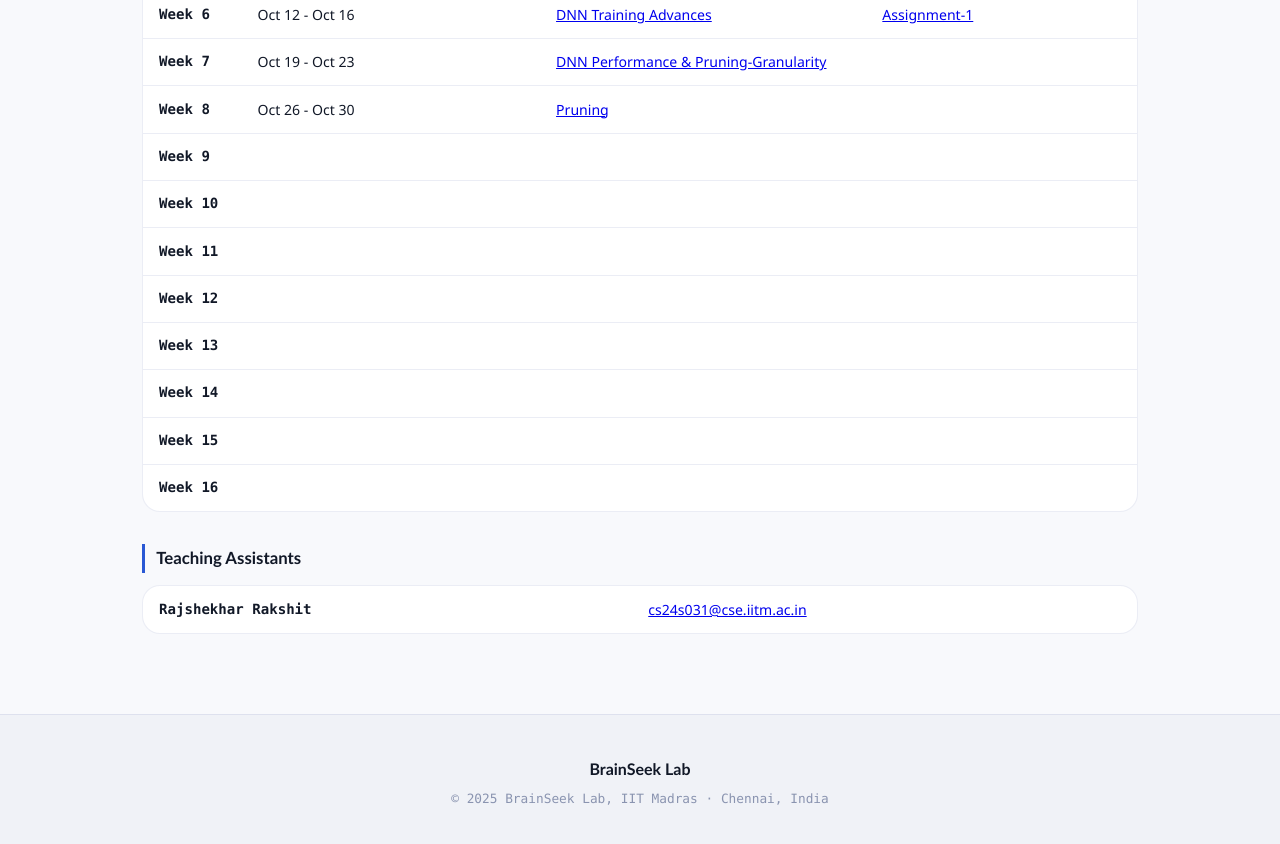
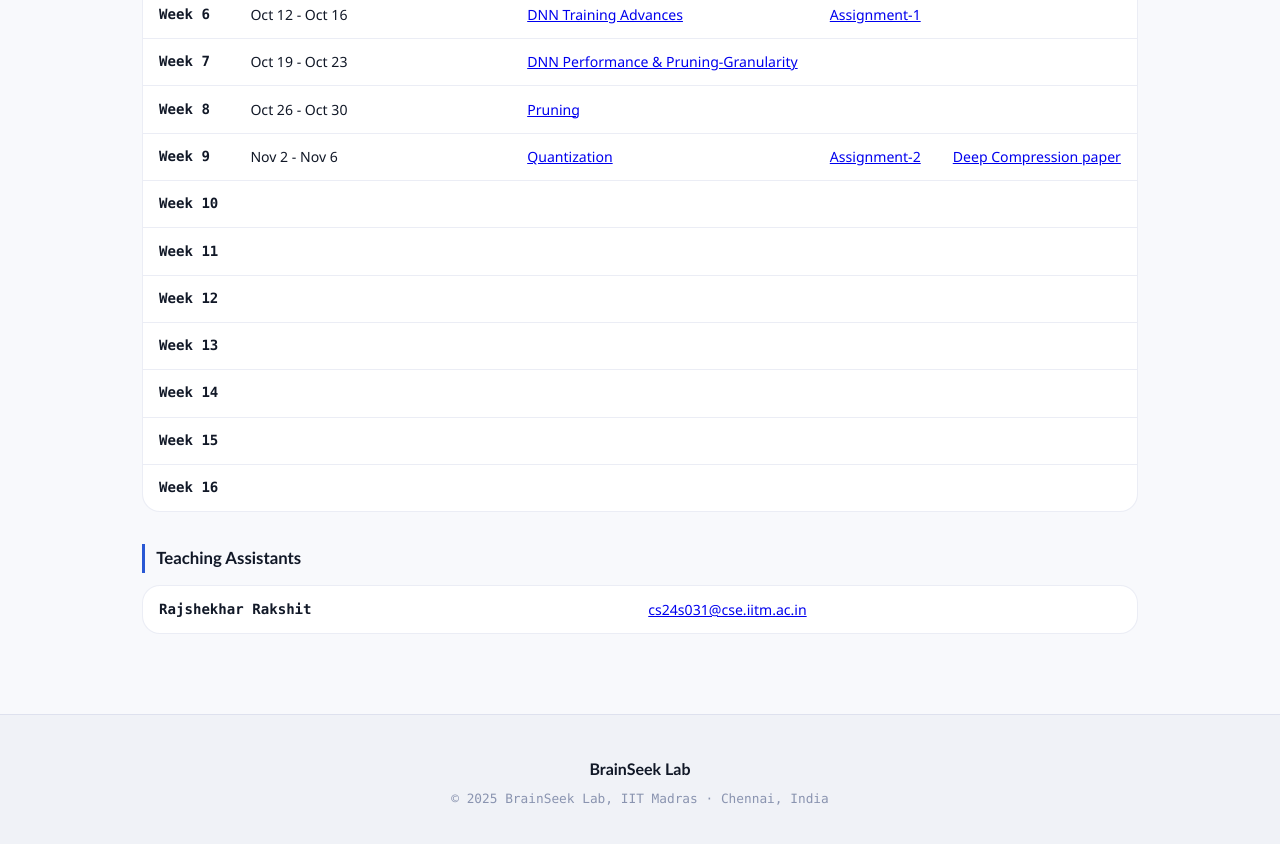
Before and after one commit to BrainSeek-Lab/brainseek-lab, a plain HTML site: page cs6886w.html in a window 1280 px wide. Shown: the part 1840-2684 px from the top of the page. Drawn offline with Linux system fonts and the light colour scheme.

Commit message:
slides upload for cs6886w

```diff
--- a/cs6886w.html
+++ b/cs6886w.html
@@ -221,11 +221,11 @@
             </tr>
             <tr>
               <td class="teach-code">Week 9</td>
+              <td>Nov 2 - Nov 6</td>
               <td></td>
-              <td></td>
-              <td></td>
-              <td></td>
-              <td></td>
+              <td><a href="https://drive.google.com/drive/folders/19LM5jrmucDUocw5khcfmqbNVhOTob4xS?usp=sharing">Quantization</a></td>
+              <td><a href="https://drive.google.com/file/d/1eHajXV-gChlcLf0J--h-sgMVtpkJnl--/view?usp=sharing">Assignment-2</a></td>
+              <td><a href="https://arxiv.org/pdf/1510.00149">Deep Compression paper</a></td>
             </tr>
             <tr>
               <td class="teach-code">Week 10</td>
```
